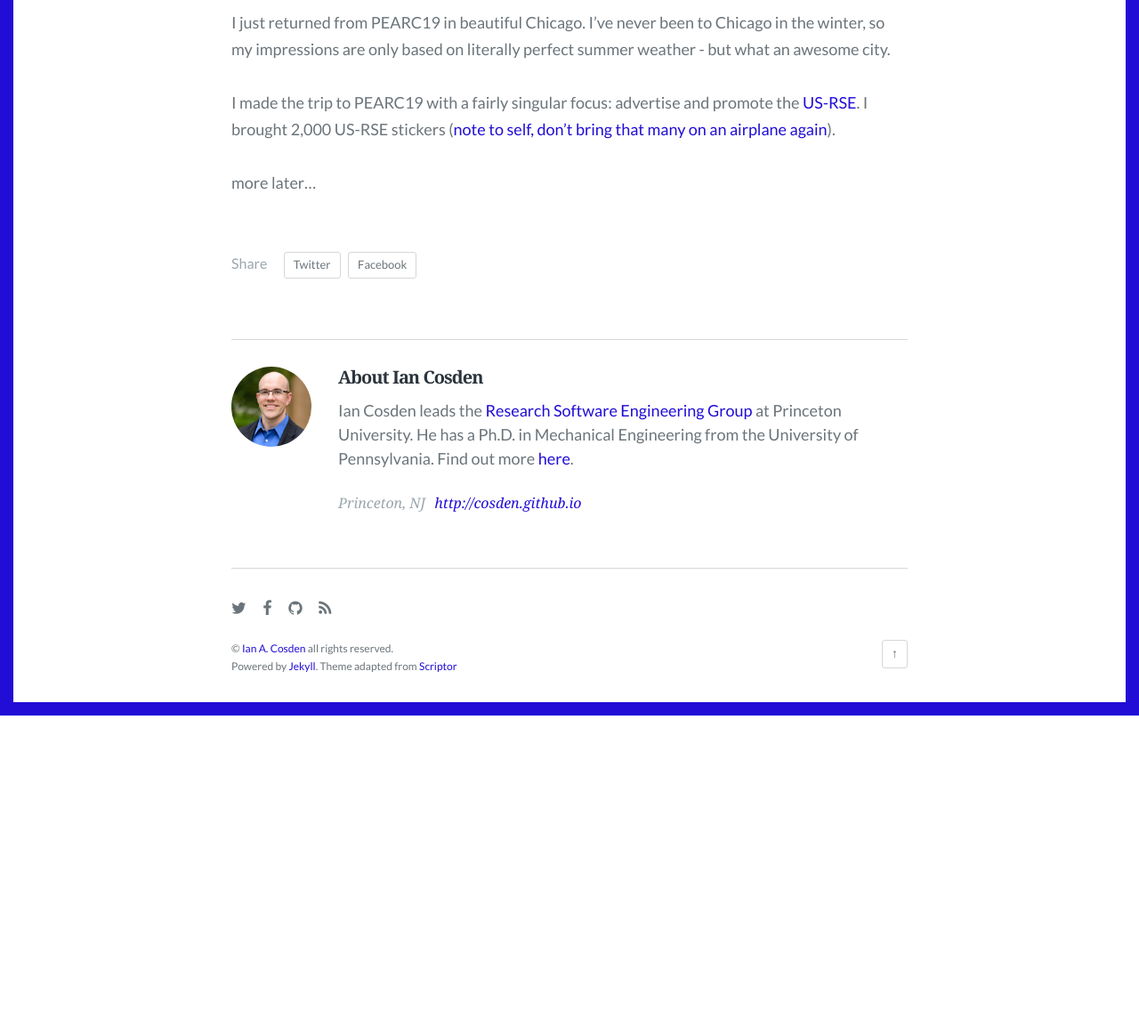
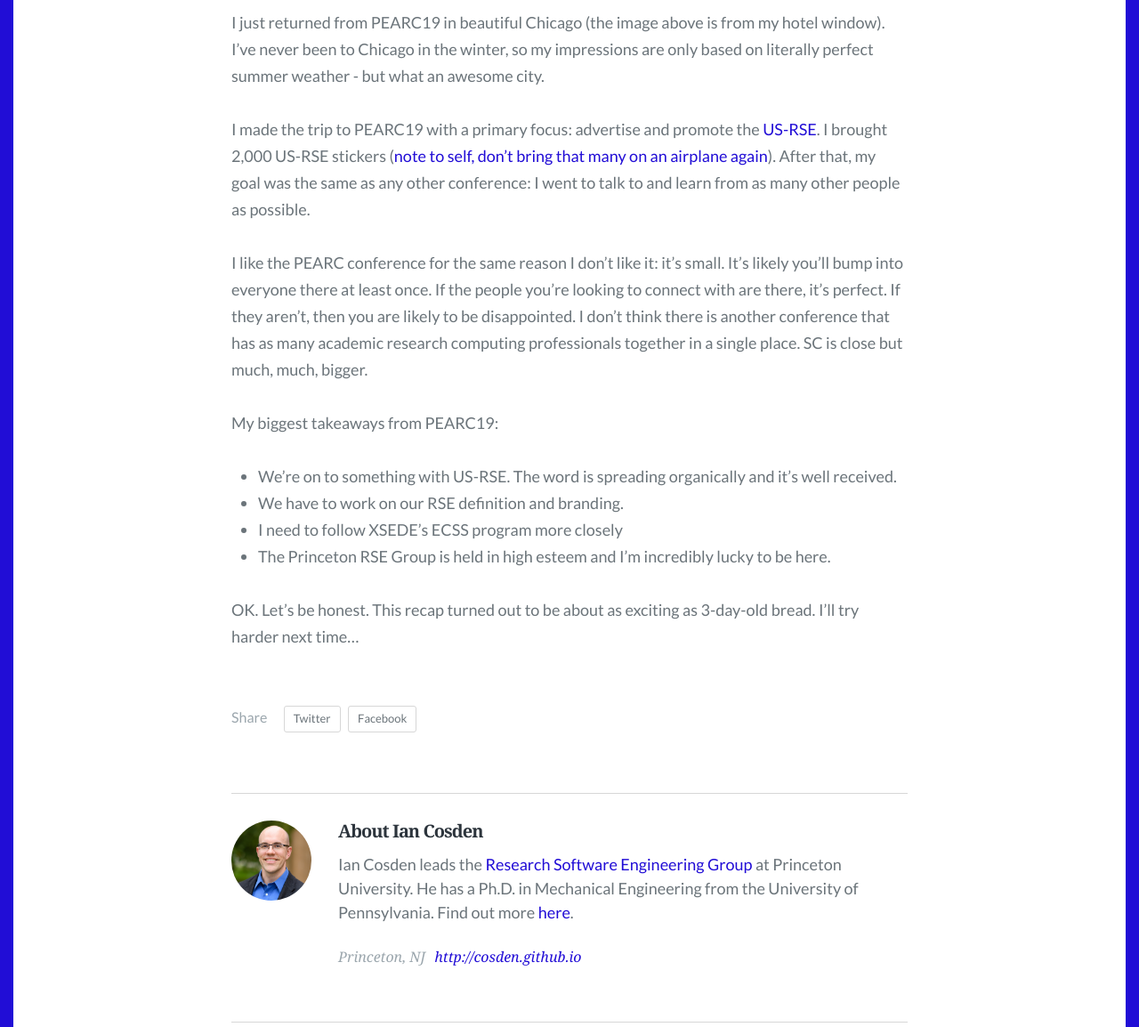
Before and after one commit to cosden/cosden.github.io, a Jekyll site: the page built from _posts/2019-08-02-PEARC19.md, in a window 1280 px wide and 1400 px high, scrolled down 804 px. Shown: the part 246-1400 px from the top of the window at 89% size. Built offline with Jekyll 4.4.1, drawn with Linux system fonts in a browser that asks for light colours; some web fonts are replaced; before the commit the page ends 1854 px from its top, so only the background shows below that.

Commit message:
update pearc post

```diff
--- a/_posts/2019-08-02-PEARC19.md
+++ b/_posts/2019-08-02-PEARC19.md
@@ -6,13 +6,31 @@ banner_image: /assets/images/posts/2019/Chicago-pearc19.jpg
 tags: [RSE]
 ---
 
-I just returned from PEARC19 in beautiful Chicago.  I've never been to
+I just returned from PEARC19 in beautiful Chicago (the image above is from my hotel window).  I've never been to
 Chicago in the winter, so my impressions are only based on literally
 perfect summer weather - but what an awesome city.
 
-I made the trip to PEARC19 with a fairly singular focus: advertise and
+I made the trip to PEARC19 with a primary focus: advertise and
 promote the [US-RSE](https://us-rse.org).  I brought 2,000 US-RSE
 stickers ([note to self, don't bring that many on an airplane
-again](https://twitter.com/IanCosden/status/1155591056827830272)).
+again](https://twitter.com/IanCosden/status/1155591056827830272)). After that,
+my goal was the same as any other conference: I went to talk to and
+learn from as many other people as possible.
 
-more later...
+I like the PEARC conference for the same reason I don't like it: it's small.
+It's likely you'll bump into everyone there at least once.  If the people you're
+looking to connect with are there, it's perfect.  If they aren't, then you are
+likely to be disappointed.  I don't think there is another conference that
+has as many academic research computing professionals together in a single place.
+SC is close but much, much, bigger.
+
+My biggest takeaways from PEARC19:
+* We're on to something with US-RSE.  The word is spreading organically and
+it's well received.
+* We have to work on our RSE definition and branding.
+* I need to follow XSEDE's ECSS program more closely
+* The Princeton RSE Group is held in high esteem and I'm incredibly lucky to be
+here.
+
+OK. Let's be honest. This recap turned out to be about as exciting as 3-day-old bread.  I'll
+try harder next time...
```
Also changed, not shown: about.md (+1 -1 lines).
